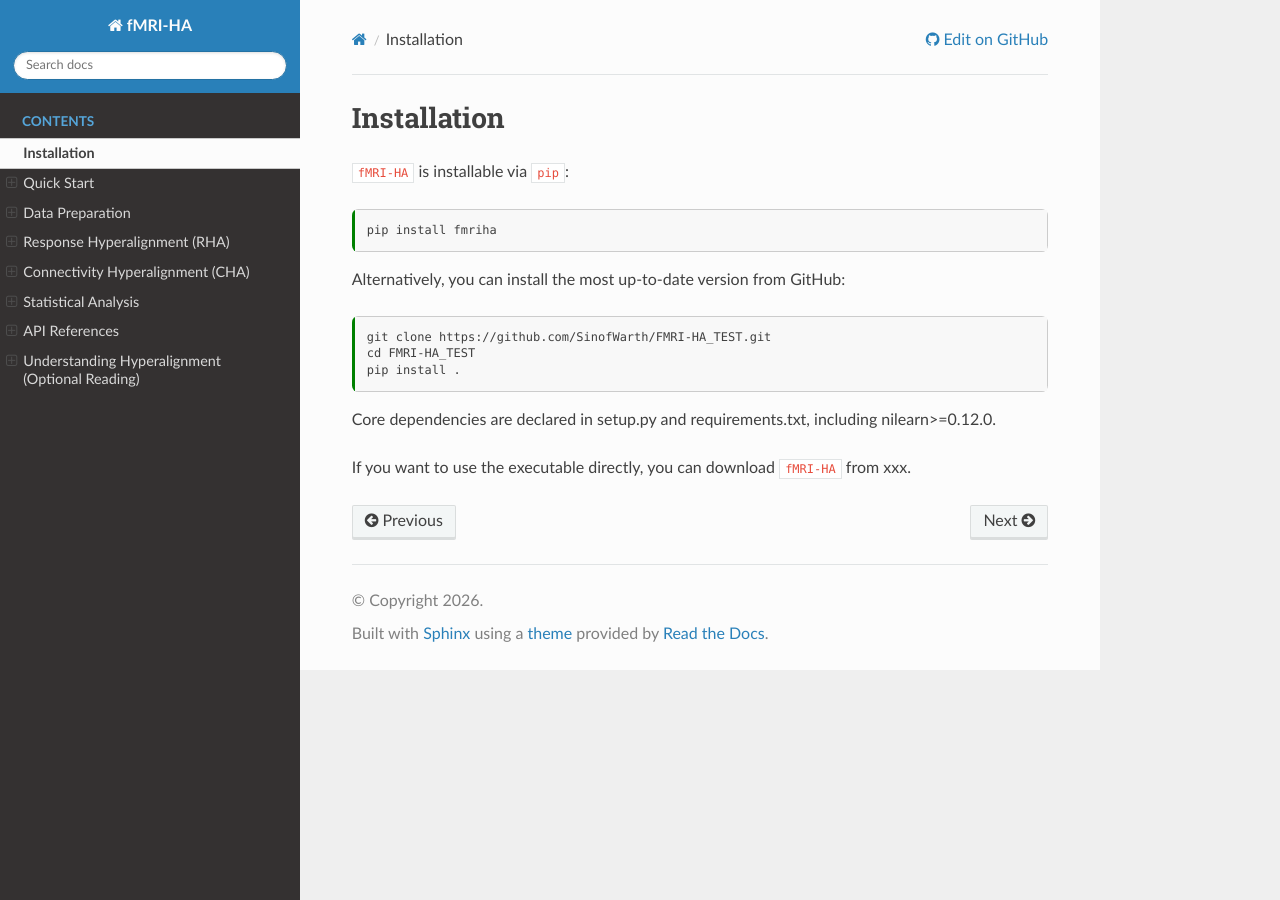
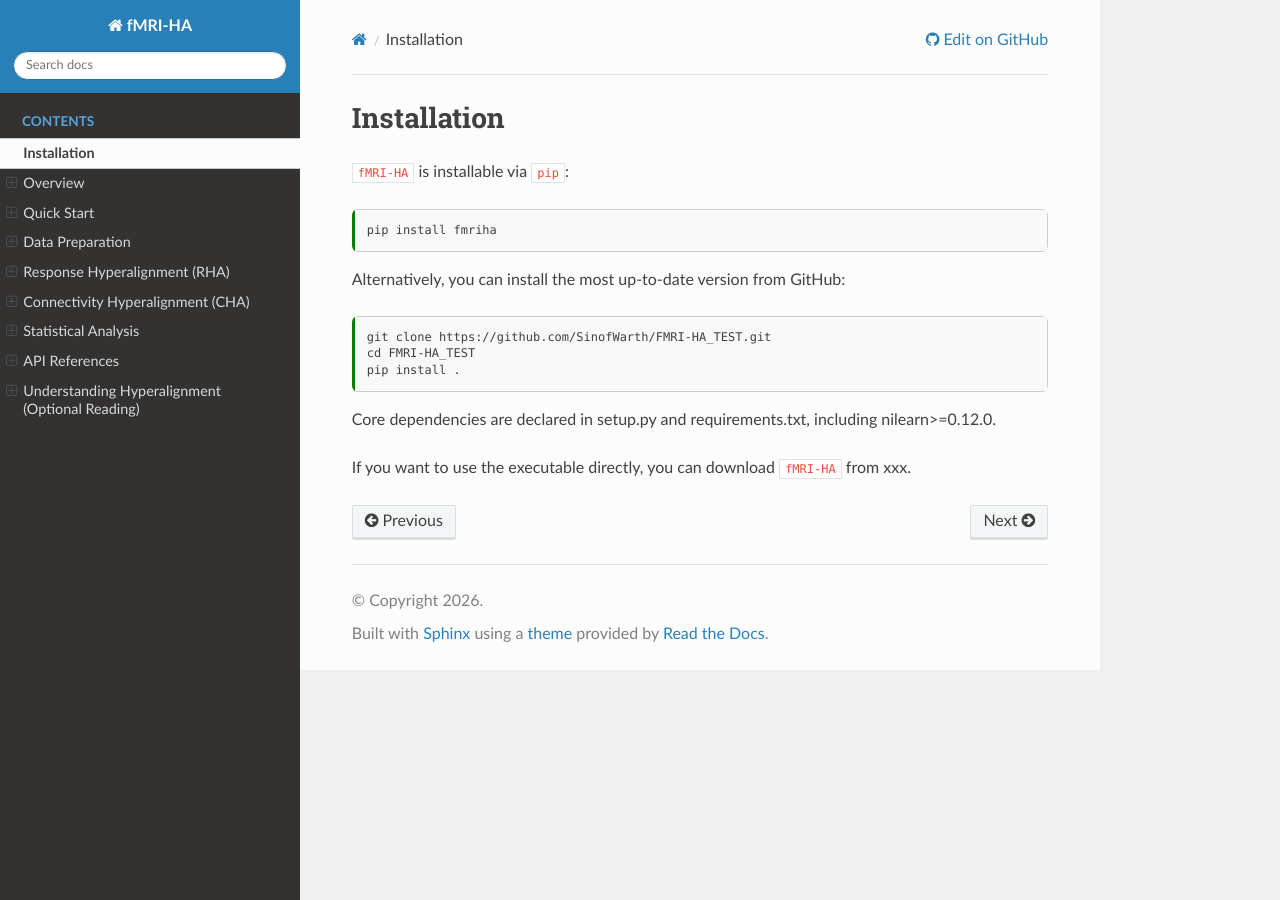
Before and after one commit to jygaooooo/fmriha.readthedocs.io, a Sphinx documentation site: the page built from docs/notebooks/installation.ipynb, in a window 1280 px wide. Built offline with Sphinx 7.4.7 and the Read the Docs theme 3.1.0, drawn with Linux system fonts in a browser that asks for light colours.

Commit message:
update rst file

```diff
--- a/docs/index.rst
+++ b/docs/index.rst
@@ -49,6 +49,7 @@ xxx
    :caption: Contents
 
    Installation <notebooks/installation>
+   Overview <notebooks/Overview>
    Quick Start <notebooks/quick_start>
    Data Preparation <notebooks/data_prep>
    Response Hyperalignment (RHA) <notebooks/rha>
```
